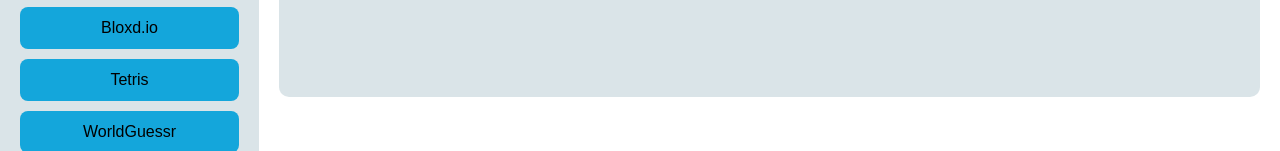
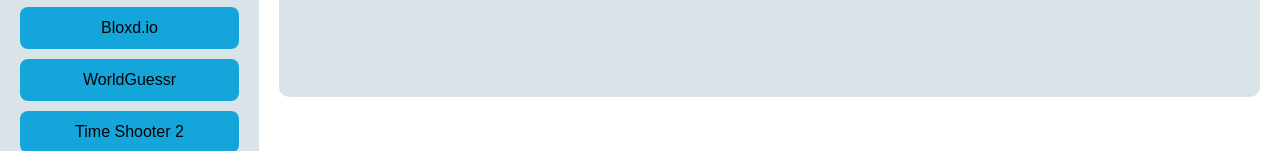
Before and after one commit to David14p/browser-game-list, a plain HTML site: page index.html in a window 1280 px wide. Shown: the part 671-822 px from the top of the page. Drawn offline with Linux system fonts and the light colour scheme.

Commit message:
Update index.html

```diff
--- a/index.html
+++ b/index.html
@@ -199,7 +199,6 @@ const savedGames = [
     { name: 'Eaglercraft', link: 'https://eaglercraftx.pages.dev/' },
     { name: 'Google Snake', link: 'https://ext.minijuegosgratis.com/google-snake/game.html' },
     { name: 'Bloxd.io', link: 'http://bloxd.io/' },
-    { name: 'Tetris', link: 'https://jetyehsunblocked.codehs.me/games/tetris.html' },
     { name: 'WorldGuessr', link: 'https://www.worldguessr.com/' },
     { name: 'Time Shooter 2', link: 'https://html5.gamedistribution.com/62a72f2da7cb4b609579a47653546e6a/?gd_sdk_referrer_url=https%3A%2F%2Fwww.miniplay.com%2Fgame%2Ftime-shooter-2&mp_assets=https%3A%2F%2Fs2.minijuegosgratis.com%2F&mp_embed=0&mp_game_id=240290&mp_game_uid=time-shooter-2&mp_game_url=https%3A%2F%2Fwww.miniplay.com%2Fembed%2Ftime-shooter-2&mp_int=1&mp_locale=en_US&mp_player_type=IFRAME&mp_site_https_url=https%3A%2F%2Fwww.miniplay.com%2F&mp_site_name=miniplay.com&mp_site_url=https%3A%2F%2Fwww.miniplay.com%2F&mp_timezone=Europe%2FAmsterdam&mp_view_type=' },
     { name: 'Smash karts', link: 'https://smashkarts.io/' },
```
